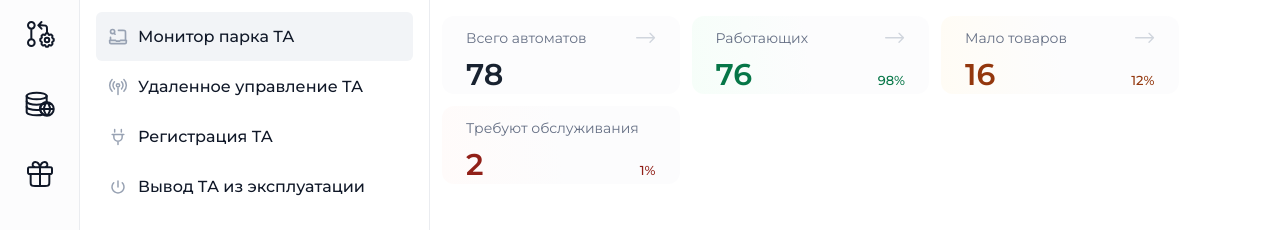
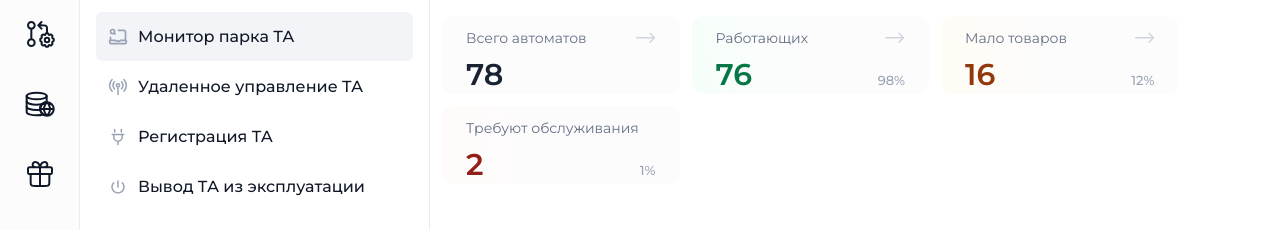
Before and after one commit to askhab-dev/park-monitoring, a React (Vite) app in the folder client/: page / in a window 1280 px wide. Shown: the part 156-386 px from the top of the page. Built offline with nearby package versions, Linux system fonts and the light colour scheme.

Commit message:
classname fix

```diff
--- a/client/src/pages/AdminMonitoring/ui/Monitoring/StatsRow/StatsRow.tsx
+++ b/client/src/pages/AdminMonitoring/ui/Monitoring/StatsRow/StatsRow.tsx
@@ -63,9 +63,7 @@ export const StatsRow = () => {
 
             {item.percent && (
               <span
-                className={
-                  item.status ? `${styles.percent} ${styles[item.status]}` : styles.percent
-                }
+                className={styles.percent}
               >
                 {item.percent}
               </span>
```
